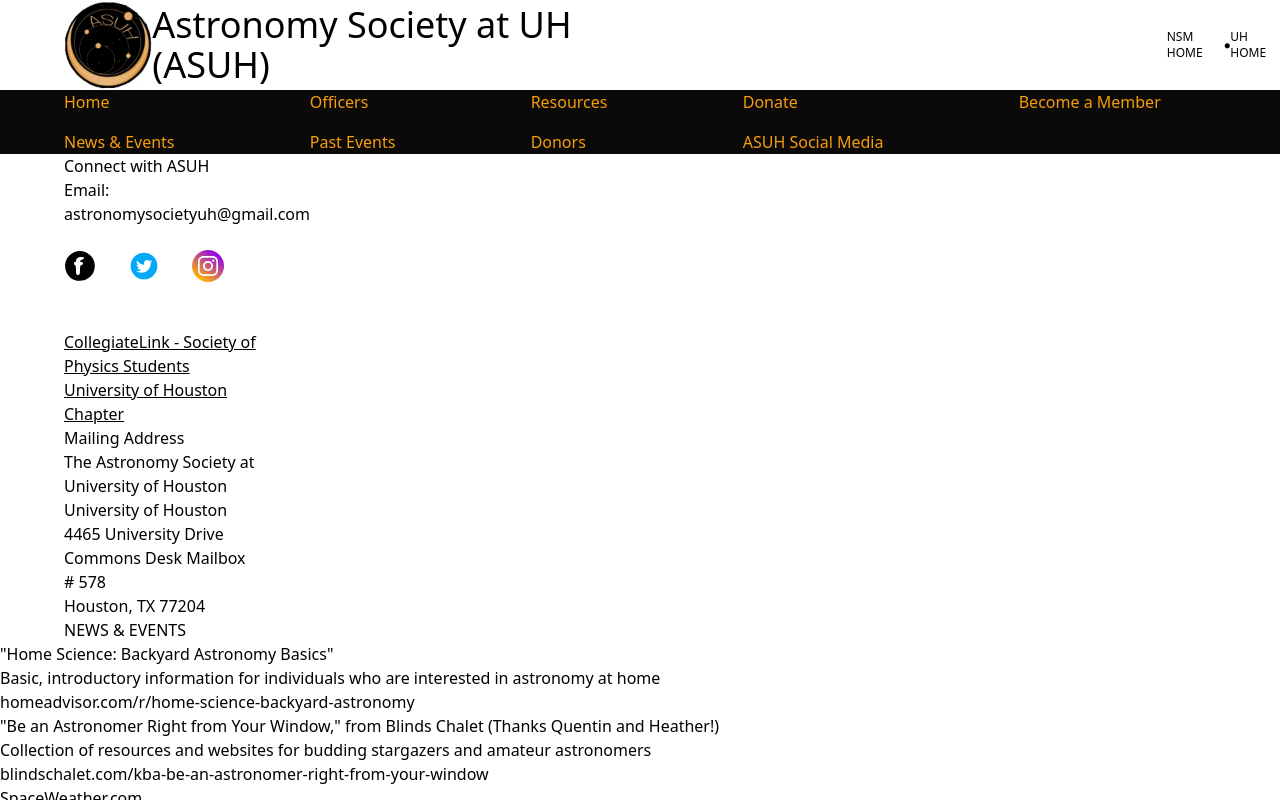
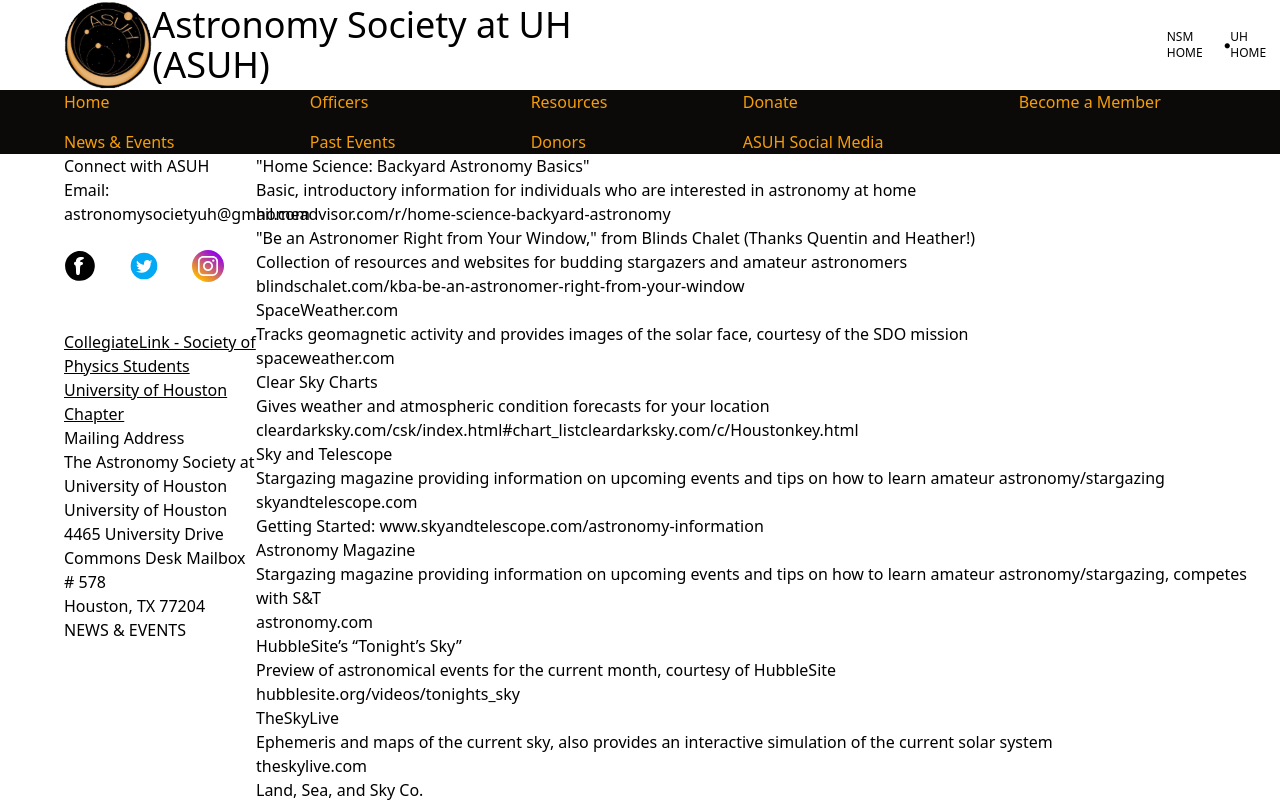
Before and after one commit to zoubida-rezki/ASUH, a Next.js app: page /Resources in a window 1280 px wide. Shown: the top 800 px of the page. Built offline with nearby package versions, Linux system fonts and the light colour scheme.

Commit message:
zoubi's changes

```diff
--- a/components/Footer.js
+++ b/components/Footer.js
@@ -7,15 +7,15 @@
             {/* Needs to be centered on the page */}
             <footer className="footer">
                 <div className="container">
-                    <p><a href="http://www.nsm.uh.edu/" target="_blank">UH College of Natural Sciences &amp; Mathematics</a></p>	</div>
+                    <p  className="text-center"><a href="http://www.nsm.uh.edu/" target="_blank">UH College of Natural Sciences &amp; Mathematics</a></p>	</div>
             </footer>
 
             <footer className="uh-footer">
                 <system-region name="DEFAULT"><nav aria-label="Global Footer" className="global-footer">
                     <div className="container">
                         {/* Needs to be centered on the page */}
-                        <p className="copyright">©2023 University of Houston. All rights reserved.</p>
-                            <ul className="nav-required">
+                        <p className="copyright text-center ">©2023 University of Houston. All rights reserved.</p>
+                            <ul className="nav-required flex justify-center ">
                             {/* 3 rows by cols  centered on page */}
                                 <li className="nav-item-highlighted"><a href="https://uh.edu/web-update/report-a-problem/" target="_blank">Report a problem with this page</a></li>
                                 <li><a href="https://www.texas.gov/" rel="noopener" target="_blank">Texas.gov</a></li>
--- a/components/Sidebar.js
+++ b/components/Sidebar.js
@@ -5,6 +5,7 @@
 function Sidebar() {
   return (
     <>
+      {/* <div className='w-1/5 pl-16'> */}
       <div className='w-1/5 pl-16'>
         <h1>Connect with ASUH</h1>
         <h3>Email:<Link href="astronomysocietyuh@gmail.com" > astronomysocietyuh@gmail.com</Link></h3>
--- a/pages/_document.tsx
+++ b/pages/_document.tsx
@@ -9,11 +9,13 @@
     <Html lang="en">
       <Head />
       <Navbar />
+      <div className='flex'>
       <Sidebar />
       <body>
         <Main />
         <NextScript />
       </body>
+      </div>
       <Footer />
     </Html>
   )
--- a/pages/index.js
+++ b/pages/index.js
@@ -2,8 +2,10 @@
 export default function Home() {
   return (
     <>
-      <h1>Who are we?</h1>
-      <p>The Astronomy Society at UH provides an environment for the UH community and our neighbors to learn about the sun, moon, stars, planets, comets, galaxies, gas, dust and other celestial bodies and phenomena! The society is geared towards all levels of subject familiarity, as we accept all majors. Our goal is to establish and maintain an outreach oriented infrastructure that encourages learning and participation, both academically and professionally.
+    <div class="w-3/4">
+      <h1 className="text-center mb-8 mt-8 font-bold text-6xl text-custom-color-3">Who are we?</h1>{/* text-slate-300  */}
+      <div className="w-4/5 mx-auto">
+      <p className="text-center font-mono text-slate-400 text-xl font-bold text-custom-color-2">The Astronomy Society at UH provides an environment for the UH community and our neighbors to learn about the sun, moon, stars, planets, comets, galaxies, gas, dust and other celestial bodies and phenomena! The society is geared towards all levels of subject familiarity, as we accept all majors. Our goal is to establish and maintain an outreach oriented infrastructure that encourages learning and participation, both academically and professionally.
 
       So whether you know just about everything there is to know about Astronomy or you're interested in looking through a telescope for the first time, stop by the observatory and enjoy the wonders of what outer space has to offer.
 
@@ -12,14 +14,15 @@
       Come see us at the UH Observatory if you would like to learn more!
       Fridays from 11am-1pm
       </p>
-      <h2>Make sure to keep with the ASUH Events:</h2>
-        <iframe src="https://calendar.google.com/calendar/embed?src=cp9m2n30roolg5ugat0rr4vun4%40group.calendar.google.com&ctz=America%2FChicago" style={{border: '0', width: '800', height: '600', frameborder: '0', scrolling: 'no'}}></iframe>
+      </div>
+      <h2 className="text-center mb-10 mt-12 font-bold text-slate-300">Make sure to keep with the ASUH Events:</h2>
+        <iframe className="w-5/6 mx-auto  h-96" src="https://calendar.google.com/calendar/embed?src=cp9m2n30roolg5ugat0rr4vun4%40group.calendar.google.com&ctz=America%2FChicago" style={{border: '0', width: '800', height: '600', frameborder: '0', scrolling: 'no'}}></iframe>
 
 
 
         <script type="text/javascript" src="http://moonphases.co.uk/js/widget.js" id="moonphase_widget" widget="" lat="" lng="" date="" tz=""></script>
 
-
+        </div>
     </>
   )
 }
--- a/tailwind.config.js
+++ b/tailwind.config.js
@@ -2,7 +2,13 @@
 module.exports = {
   content: ['./pages/**/*.{js,ts,jsx,tsx}', './components/**/*.{js,ts,jsx,tsx}'],
   theme: {
-    extend: {},
+    extend: {
+      colors: {
+        'custom-color-1': 'rgb(249, 160, 27)',
+        'custom-color-2': 'rgb(245, 135, 59)',
+        'custom-color-3': 'rgb(252,208,142)',
+      },
+    },
   },
   plugins: [],
 }
```
